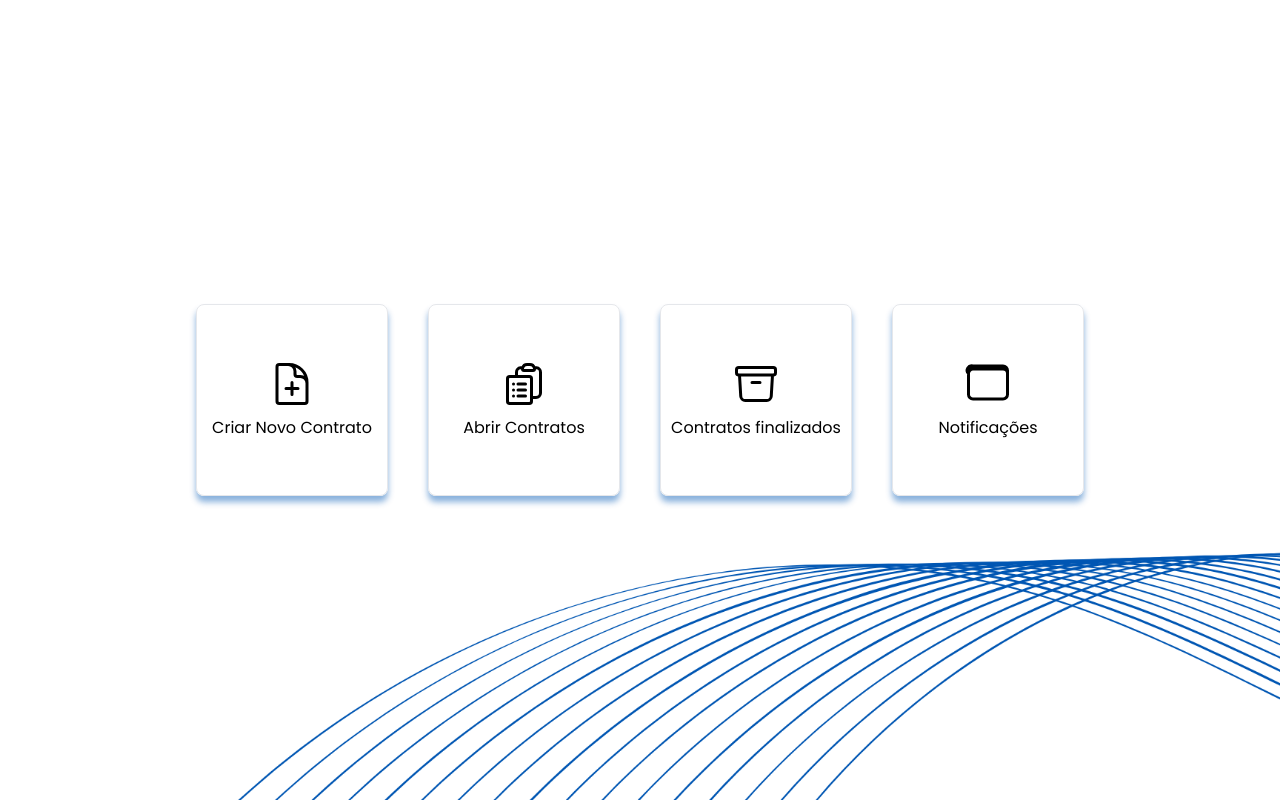
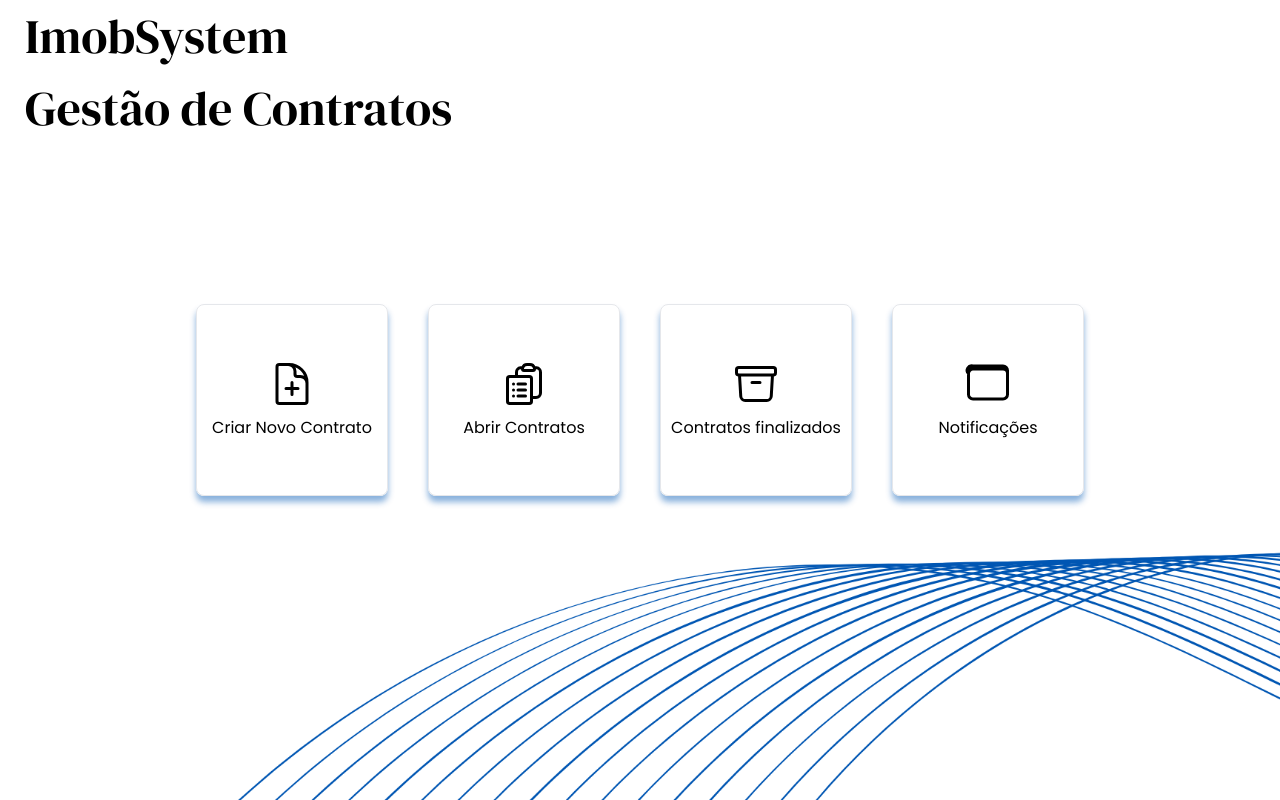
Before and after one commit to jonasmouradev/ImobSystem, a React (Vite) app in the folder vite-project/: page /home in a window 1280 px wide. Built offline with nearby package versions, Linux system fonts and the light colour scheme; the HTML template or start-up script is replaced by a standard one.

Commit message:
título página inicial

```diff
--- a/vite-project/src/components/HomePage.jsx
+++ b/vite-project/src/components/HomePage.jsx
@@ -3,6 +3,7 @@ import Contract from "./activeContracts/ContractTable";
 import TerminatedContracts from "./TerminatedContracts";
 import FormNewContract from "./FormNewContract";
 import { useNavigate } from "react-router-dom";
+
 
 export default function HomePage() {
   const [page, setPage] = useState("home");
@@ -38,9 +39,10 @@ export default function HomePage() {
   return (
     <div className="h-screen flex items-center justify-center custom-background">
       <div className="image-background">
-        {/* <div className="absolute top-10 text-2xl font-bold">
-         Página Inicial ImobSystem
-       </div> */}
+      <div className="Titulo">
+          ImobSystem<br />
+          Gestão de Contratos
+        </div>
         <div className="h-3/5 w-4/5 flex flex-row items-center justify-evenly custom-rectangle">
           <div className="content-overlay">
             {/* Criar Novo Contrato */}
--- a/vite-project/src/index.css
+++ b/vite-project/src/index.css
@@ -1,10 +1,24 @@
 @import url("https://fonts.googleapis.com/css2?family=Poppins:wght@200;400;500;600&display=swap");
+@import url('https://fonts.googleapis.com/css2?family=DM+Serif+Display:ital@0;1&family=Krona+One&family=Montserrat:wght@400;600&family=Nova+Square&family=Poppins:wght@200;400;500;600&family=Work+Sans&display=swap');
+
 * {
   margin: 0;
   padding: 0;
   box-sizing: border-box;
   font-family: "Poppins", sans-serif;
 }
+
+.Titulo {
+  font-family: "DM Serif Display", serif;
+  font-weight: 400;
+  font-style: normal;
+  font-size: 3rem; /* Ajuste o tamanho conforme necessário */
+  text-align:left;
+  margin-left: 25px;
+  margin-bottom: 20px;
+
+}
+
 @tailwind base;
 @tailwind components;
 @tailwind utilities;
@@ -30,51 +44,6 @@
   margin: 0;
   background-color: #f0f2f5;
 }
-
-/* .header {
-  width: 100%;
-  background-color: #030391;
-  padding: 23.5px 0;
-}
-
-.navbar {
-  display: flex;
-  justify-content: center;
-  gap: 20px;
-}
-
-.nav-link {
-  color: white;
-  text-decoration: none;
-  font-size: 1.2em;
-}
-
-.nav-link:hover {
-  text-decoration: underline;
-}
-
-.main-content {
-  display: flex;
-  flex-direction: column;
-  align-items: center;
-  justify-content: center;
-  flex: 1;
-  padding: 20px;
-}
-
-.btn {
-  display: flex;
-  align-items: center;
-  gap: 5px;
-  padding: 10px 20px;
-  background-color: #007bff;
-  color: white;
-  border: none;
-  border-radius: 5px;
-  cursor: pointer;
-  font-size: 1em;
-  margin: 10px 0;
-} */
 
 .icon {
   width: 24px;
@@ -178,7 +147,6 @@
   color: var(--default-color);
   text-decoration: none;
 }
-/* essa parte muda td! */
 .container .login-img {
   width: 50%;
 }
@@ -186,7 +154,7 @@
 .img-logo {
   border-radius: 10px;
 }
-/* essa parte tira a imagem se precisar */
+
 @media (max-width: 800px) {
   .login-img {
     display: none;
```
